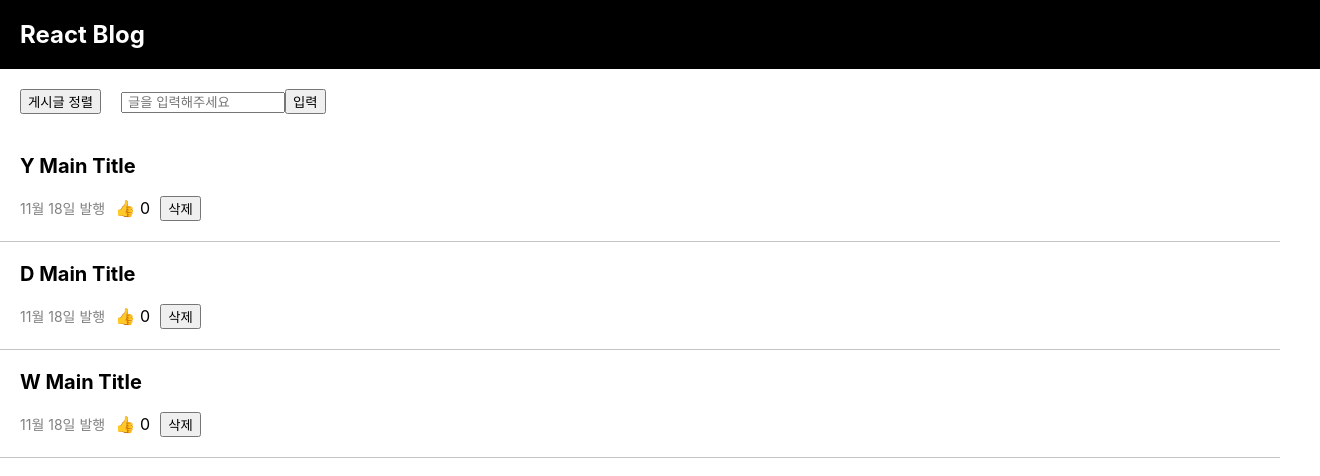
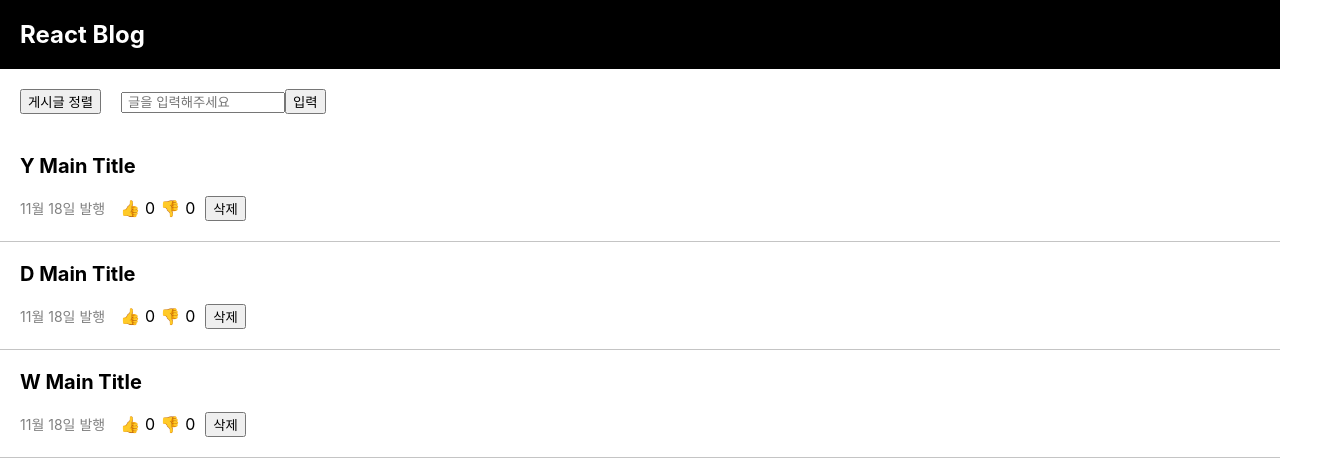
Before and after one commit to devwoodie/react-blog, a React (Create React App) app: page / in a window 1280 px wide. Shown: the top 476 px of the page, 1320 px wide, since content can reach past the window. Built offline with nearby package versions, Linux system fonts and the light colour scheme.

Commit message:
feat : input validation check, unlike 기능 추가

```diff
--- a/src/App.js
+++ b/src/App.js
@@ -7,9 +7,18 @@ import {useState} from "react";
 function App() {
     let [title, setTitle] = useState(['Y Main Title', 'D Main Title', 'W Main Title']);
     let [like, setLike] = useState([0,0,0]);
+    let [unlike, setUnlike] = useState([0,0,0]);
     let [modal, setModal] = useState(false);
     let [clickTit, setClickTit] = useState(0);
     let [addTit, setAddTit] = useState('');
+
+    const writeInput = document.querySelector('.input-typing');
+    const addTitle = () => {
+        let copyTit = [... title];
+        copyTit.unshift(addTit);
+        setTitle(copyTit);
+        setAddTit('');
+    };
 
     const changeTitle = () => {
         let copyTitle = [... title];
@@ -36,17 +45,18 @@ function App() {
                 }}
             />
             <button type="submit" onClick={() => {
-                let copyTit = [... title];
-                copyTit.unshift(addTit);
-                setTitle(copyTit);
+                writeInput.value = '';
+                {
+                    addTit == '' ? alert('내용을 입력해주세요') : addTitle();
+                }
             }}>입력</button>
             {
-                title.map((title, i) => {
+                title.map((titles, i) => {
                     return (
-                        <div className="list">
+                        <div className="list" key={i}>
                             <h4 className="title" onClick={() => {
                                 setModal(!modal); setClickTit(i);
-                            }}>{ title }</h4>
+                            }}>{ titles }</h4>
                             <span className="text">11월 18일 발행</span>
                             <div className="like-wrap">
                                 <span className="like-btn" onClick={() => {
@@ -55,9 +65,18 @@ function App() {
                                     setLike(copyLike);
                                 }}>👍</span>
                                 <span className="like-num">{like[i]}</span>
+                                {/*unlike*/}
+                                <span className="like-btn" onClick={() => {
+                                    let copyUnlike = [... unlike];
+                                    copyUnlike[i] = unlike[i] +1;
+                                    setUnlike(copyUnlike);
+                                }}>👎</span>
+                                <span className="like-num">{unlike[i]}</span>
                             </div>
                             <button type="button" className="del-btn" onClick={() => {
-
+                                let copyTit = [... title];
+                                copyTit.splice(i, 1);
+                                setTitle(copyTit);
                             }}>삭제</button>
                         </div>
                     );
--- a/src/Css/App.css
+++ b/src/Css/App.css
@@ -2,7 +2,6 @@
   width: 100%;
 }
 .logo{
-  width: 100%;
   background-color: #000;
   color: #fff;
   padding: 20px;
@@ -33,7 +32,7 @@
 }
 .like-btn{
   display: inline-block;
-  margin: 0 5px 0 0;
+  margin: 0 5px 0 5px;
   cursor: pointer;
   z-index: 99 ;
 }
```
